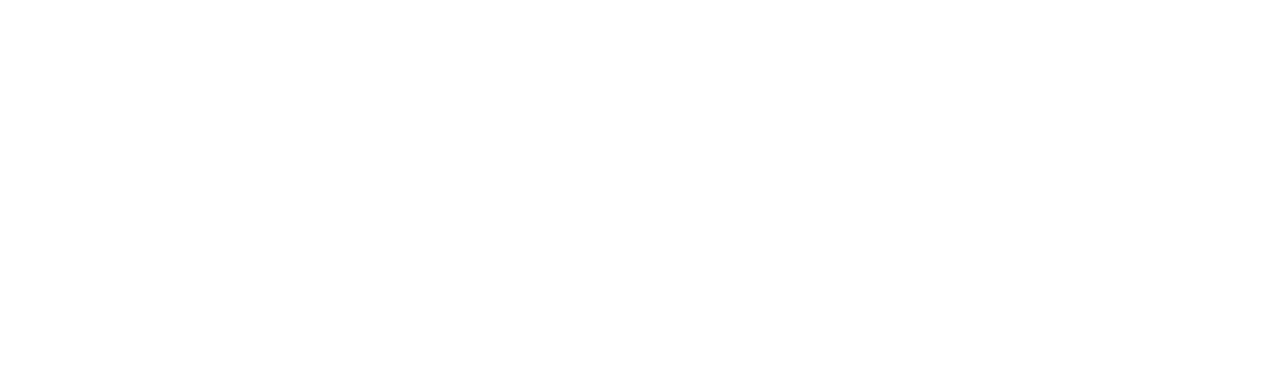
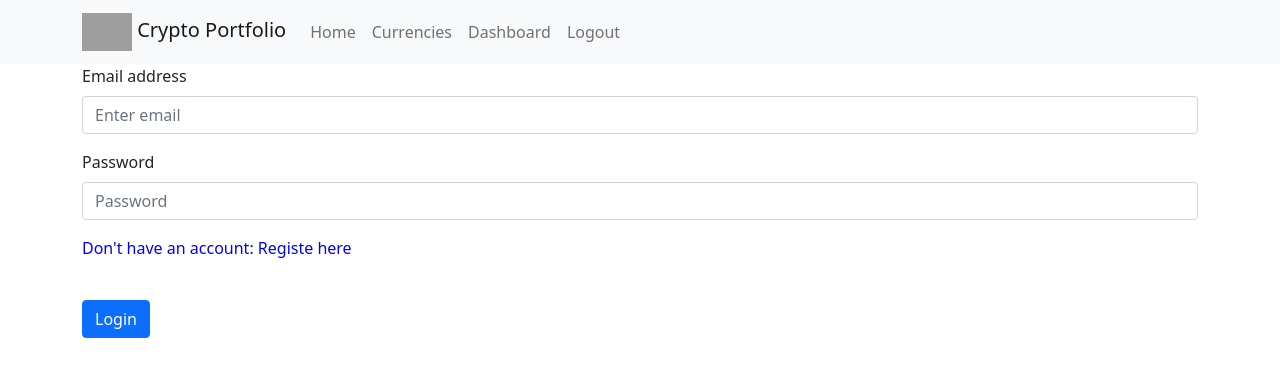
Before and after one commit to yahyaest/crypto-portfolio-simulator-client, a React (Create React App) app: page /login in a window 1280 px wide. Shown: the top 376 px of the page. Built offline with nearby package versions, Linux system fonts and the light colour scheme; no server answers; grey boxes are pictures that could not be loaded.

Commit message:
Adding Login and logout feature

```diff
--- a/package.json
+++ b/package.json
@@ -10,9 +10,11 @@
     "bootstrap": "^5.1.3",
     "millify": "^4.0.0",
     "react": "^18.0.0",
+    "react-bootstrap": "^2.3.0",
     "react-dom": "^18.0.0",
     "react-router-dom": "^5.2.0",
     "react-scripts": "5.0.1",
+    "react-toastify": "^8.2.0",
     "typescript": "^4.6.3",
     "web-vitals": "^2.1.4"
   },
--- a/src/App.tsx
+++ b/src/App.tsx
@@ -1,10 +1,15 @@
-import { Switch, Route, Redirect, } from "react-router-dom";
+import { Switch, Route, Redirect } from "react-router-dom";
 import CryptoPage from "./pages/cryptoPage";
+import Navbar from "./components/navbar";
+import LoginPage from "./pages/loginPage";
 
 const App: React.FC = () => {
   return (
     <div className="App">
+      <Navbar />
       <Switch>
+        <Route path="/login" component={LoginPage}></Route>
+
         <Route path="/crypto" component={CryptoPage}></Route>
         <Redirect from="/" exact to="/home"></Redirect>
       </Switch>
--- /dev/null
+++ b/src/components/navbar.tsx
@@ -0,0 +1,35 @@
+import React from "react";
+import { Container, Nav, Navbar } from "react-bootstrap";
+import { useContext } from "react";
+import UserContext from "../user-context";
+
+const NavbarComponent = () => {
+  const userCtx = useContext(UserContext);
+  console.log(userCtx.user);
+  return (
+    <Navbar bg="light" expand="lg">
+      <Container>
+        <Navbar.Brand href="#home">
+          <img
+            src="https://bitcoin.org/img/icons/opengraph.png?1648897668"
+            width={50}
+            alt=""
+          />{" "}
+          Crypto Portfolio
+        </Navbar.Brand>
+        <Navbar.Toggle aria-controls="basic-navbar-nav" />
+        <Navbar.Collapse id="basic-navbar-nav">
+          <Nav className="me-auto">
+            <Nav.Link href="#home">Home</Nav.Link>
+            <Nav.Link href="#link">Currencies</Nav.Link>
+            {userCtx.user && <Nav.Link href="#home">Dashboard</Nav.Link>}{" "}
+            {!userCtx.user && <Nav.Link href="#home">Login</Nav.Link>}{" "}
+            {userCtx.user && <Nav.Link href="#home">Logout</Nav.Link>}
+          </Nav>
+        </Navbar.Collapse>
+      </Container>
+    </Navbar>
+  );
+};
+
+export default NavbarComponent;
--- a/src/index.css
+++ b/src/index.css
@@ -20,3 +20,14 @@
 .card-title-style{
   border-bottom: 1px solid silver;
 }
+
+.spinner{
+  position: fixed;
+  top: 50%;
+  left: 50%;
+}
+
+.link-tag{
+  color: blue;
+  cursor: pointer;
+}
--- a/src/index.tsx
+++ b/src/index.tsx
@@ -1,9 +1,12 @@
 import React from "react";
 import ReactDOM from "react-dom/client";
 import { BrowserRouter } from "react-router-dom";
+import App from "./App";
+import { UserContextProvider } from "./user-context";
+import { ToastContainer } from "react-toastify";
 import "./index.css";
 import "bootstrap/dist/css/bootstrap.min.css";
-import App from "./App";
+  import "react-toastify/dist/ReactToastify.css";
 
 const root = ReactDOM.createRoot(
   document.getElementById("root") as Element | DocumentFragment
@@ -11,7 +14,20 @@
 root.render(
   <React.StrictMode>
     <BrowserRouter>
-      <App />
+      <UserContextProvider>
+        <ToastContainer
+          position="top-right"
+          autoClose={3000}
+          hideProgressBar={false}
+          newestOnTop={false}
+          closeOnClick
+          rtl={false}
+          pauseOnFocusLoss
+          draggable
+          pauseOnHover
+        />
+        <App />
+      </UserContextProvider>
     </BrowserRouter>
   </React.StrictMode>
 );
--- a/src/pages/cryptoPage.tsx
+++ b/src/pages/cryptoPage.tsx
@@ -1,7 +1,7 @@
 import React, { useEffect, useState } from "react";
 import axios from "axios";
-import millify from "millify";
 import CryptoCard from "../components/cryptoCard";
+import { Spinner } from "react-bootstrap";
 
 const CryptoPage = () => {
   const [coins, setCoins] = useState<any>({});
@@ -26,12 +26,12 @@
     fetchData();
   }, []);
 
-  if (isFetching) return <p>Loading...</p>;
+  if (isFetching) return <Spinner className="spinner" animation="border" variant="danger" />;
 
   console.log(coins);
   return (
     <div>
-      CryptoPage
+      <h1 className="text-center my-4"> Top 100 Crypto Currencies</h1>
       <div className="cards">
         {coins?.map((coin: any) => (
           <CryptoCard coin={coin}></CryptoCard>
--- /dev/null
+++ b/src/pages/loginPage.tsx
@@ -0,0 +1,134 @@
+import axios from "axios";
+import React, { useState } from "react";
+import { Button, Form } from "react-bootstrap";
+import { toast } from "react-toastify";
+
+const LoginPage = () => {
+  const [username, setUsername] = useState("");
+  const [email, setEmail] = useState("");
+  const [password, setPassword] = useState("");
+  const [portfolioValue, setPortfolioValue] = useState(0);
+  const [isLogin, setIsLogin] = useState(true);
+
+  const login = async (e: any) => {
+    e.preventDefault();
+    await axios
+      .post(`${process.env.REACT_APP_API_URL}/users/login`, {
+        email,
+        password,
+      })
+      .then((response) => {
+        // Simulate token
+        localStorage.setItem("email", response.data[0]["email"]);
+      })
+      .catch((error) => toast.error(error.response.data));
+  };
+
+  const register = async (e: any) => {
+    e.preventDefault();
+    await axios
+      .post(`${process.env.REACT_APP_API_URL}/users`, {
+        username,
+        email,
+        password,
+      })
+      .then(async (response) => {
+        // Simulate token
+        localStorage.setItem("email", response.data[0]["email"]);
+       const userId = response.data[0]["_id"];
+       console.log(userId)
+        await axios
+          .post(`${process.env.REACT_APP_API_URL}/portfolios`, {
+            userId,
+            value: portfolioValue,
+            transactions: [],
+          })
+          .then((response) => {
+            // Simulate token
+            localStorage.setItem("email", response.data[0]["email"]);
+          })
+          .catch((error) => toast.error(error.response.data));
+      })
+      .catch((error) => toast.error(error.response.data));
+  };
+
+  const registerForm = (
+    <Form className="container">
+      <Form.Group className="mb-3" controlId="formBasicEmail">
+        <Form.Label>Username</Form.Label>
+        <Form.Control
+          onChange={(e) => setUsername(e.currentTarget.value)}
+          type="text"
+          placeholder="Enter username"
+        />
+      </Form.Group>
+
+      <Form.Group className="mb-3" controlId="formBasicEmail">
+        <Form.Label>Email address</Form.Label>
+        <Form.Control
+          onChange={(e) => setEmail(e.currentTarget.value)}
+          type="email"
+          placeholder="Enter email"
+        />
+      </Form.Group>
+
+      <Form.Group className="mb-3" controlId="formBasicPassword">
+        <Form.Label>Password</Form.Label>
+        <Form.Control
+          onChange={(e) => setPassword(e.currentTarget.value)}
+          type="password"
+          placeholder="Password"
+        />
+      </Form.Group>
+
+      <p>Portfolio</p>
+      <Form.Group className="mb-3" controlId="formBasicPassword">
+        <Form.Label>Starting Value</Form.Label>
+        <Form.Control
+          onChange={(e) => setPortfolioValue(+e.currentTarget.value)}
+          type="text"
+          placeholder="EnterPortfolio Value "
+        />
+      </Form.Group>
+      <p className="link-tag" onClick={() => setIsLogin(true)}>
+        Already have an account: Login here
+      </p>
+      <br />
+      <Button onClick={register} variant="primary" type="submit">
+        Register
+      </Button>
+    </Form>
+  );
+
+  const loginForm = (
+    <Form className="container">
+      <Form.Group className="mb-3" controlId="formBasicEmail">
+        <Form.Label>Email address</Form.Label>
+        <Form.Control
+          onChange={(e) => setEmail(e.currentTarget.value)}
+          type="email"
+          placeholder="Enter email"
+        />
+      </Form.Group>
+
+      <Form.Group className="mb-3" controlId="formBasicPassword">
+        <Form.Label>Password</Form.Label>
+        <Form.Control
+          onChange={(e) => setPassword(e.currentTarget.value)}
+          type="password"
+          placeholder="Password"
+        />
+      </Form.Group>
+      <p className="link-tag" onClick={() => setIsLogin(false)}>
+        Don't have an account: Registe here
+      </p>
+      <br />
+      <Button onClick={login} variant="primary" type="submit">
+        Login
+      </Button>
+    </Form>
+  );
+  return <div>{isLogin ? loginForm : registerForm}</div>;
+};
+
+export default LoginPage;
--- /dev/null
+++ b/src/user-context.js
@@ -0,0 +1,51 @@
+import { createContext, useState, useEffect } from "react";
+import axios from "axios";
+
+const UserContext = createContext({
+  user: null,
+  portfolio: null,
+  //  getTransaction: function (userData, favAnime) {},
+  //  buyCrypto: function (userData, favAnime) {},
+  // sellCrypto: function (userData, favAnime) {},
+});
+
+export function UserContextProvider(props) {
+  const [currentUser, setCurrentUser] = useState({});
+  const [currentortfolio, setCurrentortfolio] = useState({});
+
+  useEffect(() => {
+    async function fetchData() {
+      let email = localStorage.getItem("email");
+      await axios
+        .post(`${process.env.REACT_APP_API_URL}/users/current-user`, { email })
+        .then(async (response) => {
+          setCurrentUser(response.data[0]);
+          const userId = response.data[0]["_id"];
+          await axios
+            .post(
+              `${process.env.REACT_APP_API_URL}/portfolios/current-portfolio`,
+              {
+                userId
+              }
+            )
+            .then((response) => setCurrentortfolio(response.data[0]))
+            .catch((error) => console.log(error.response?.data));
+        })
+        .catch((error) => console.log(error.respons?.data));
+    }
+
+    fetchData();
+  }, []);
+
+  const context = {
+    user: currentUser,
+    portfolio: currentortfolio,
+  };
+
+  return (
+    <UserContext.Provider value={context}>
+      {props.children}
+    </UserContext.Provider>
+  );
+}
+export default UserContext;
```
Also changed, not shown: 1 other file (tests, documents, lock files or other folders).
